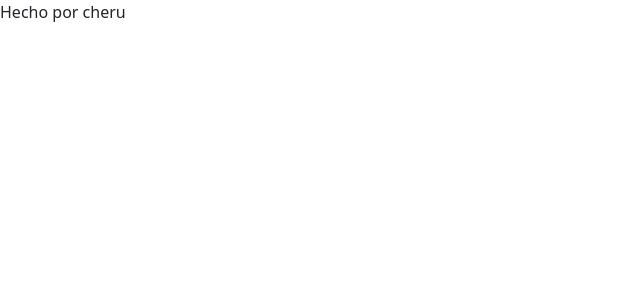
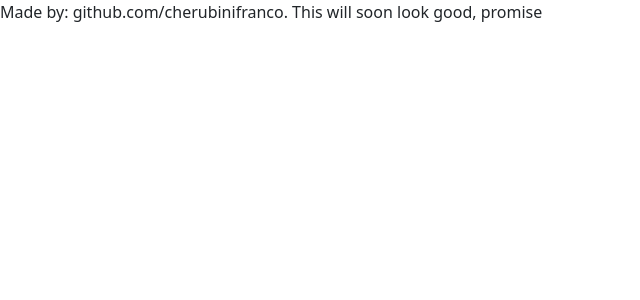
Before and after one commit to cherubinifranco/fcc_React_Quoter, a React (Create React App) app: page /about in a window 1280 px wide. Shown: the top 300 px of the page, without its empty margins (0-640 px from the left). Built offline with nearby package versions, Linux system fonts and the light colour scheme.

Commit message:
Added conection to back end in production

```diff
--- a/src/components/About.js
+++ b/src/components/About.js
@@ -8,7 +8,7 @@ export class About extends React.Component {
     render() {
         return (
             <div>
-                Hecho por cheru
+                Made by: <a>github.com/cherubinifranco</a>. This will soon look good, promise
             </div>
         )
     }
--- a/src/components/NewQuote.js
+++ b/src/components/NewQuote.js
@@ -20,7 +20,7 @@ export class NewQuote extends React.Component {
     });
   }
   handleSubmit() {
-    fetch("http://quoter-api-pbyg.onrender.com/quotes/new", {
+    fetch("https://fccquoterbackend-production.up.railway.app/quotes/new", {
       method: "POST",
       body: JSON.stringify({
         quote: this.state.quote,
@@ -31,10 +31,6 @@ export class NewQuote extends React.Component {
       },
     })
       .then((response) => response.json())
-      .then((json) => {
-        // Aca tiene que cambiar a la vista de Quotes, esa parte ya anda, aunque deberia mostrar esta quote
-        console.log(json);
-      });
   }
 
   render() {
--- a/src/components/NotFoundPage.js
+++ b/src/components/NotFoundPage.js
@@ -1,9 +1,11 @@
 import React from 'react'
+import { Link } from "react-router-dom";
 
 export default function NotFoundPage() {
     return (
         <div>
             404 Not Found
+            <Link to="/"> Go back </Link>
         </div>
     )
 }
--- a/src/components/QuoteSorter.js
+++ b/src/components/QuoteSorter.js
@@ -18,7 +18,7 @@ export class QuoteSorter extends React.Component {
   }
 
   nextQuote() {
-    fetch("http://quoter-api-pbyg.onrender.com/quotes/sorter", {
+    fetch("https://fccquoterbackend-production.up.railway.app/quotes/sorter", {
       method: "get",
       headers: {
         "Content-Type": "aplication/json",
```
